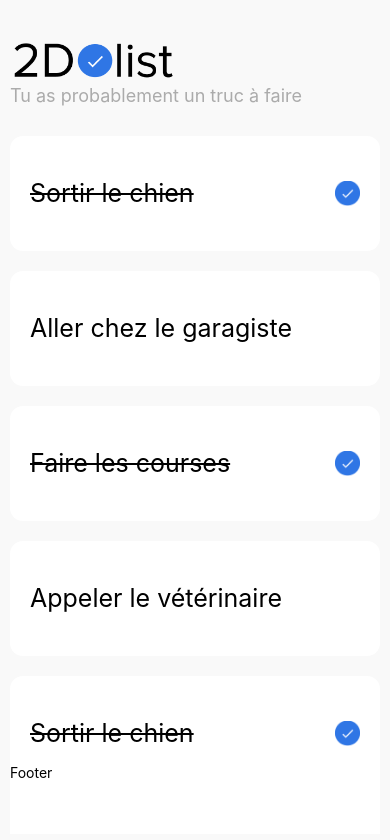
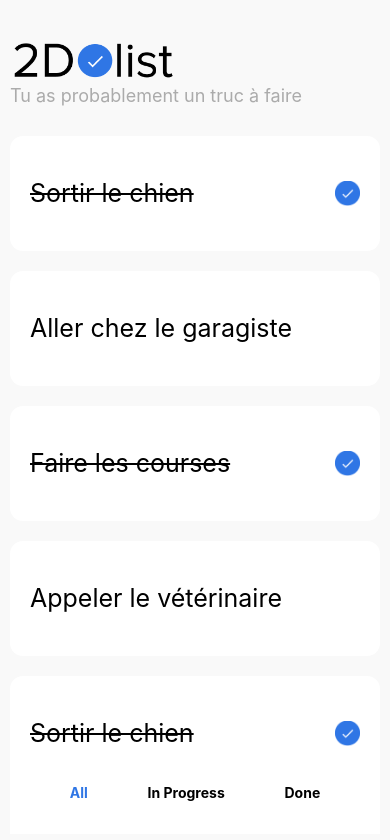
Before and after one commit to Aeltiel/react-native-toDoList, a React Native app: screen / in a window 390 px wide. Shown: the top 840 px of the page. Built offline with nearby package versions, Linux system fonts and the light colour scheme.

Commit message:
create menu

```diff
--- a/App.jsx
+++ b/App.jsx
@@ -3,11 +3,13 @@ import { SafeAreaProvider, SafeAreaView } from "react-native-safe-area-context";
 import appStyle from "./Styles/app.style";
 import Header from "./Components/Header";
 import Card from "./Components/Card";
+import BottomMenu from "./Components/BottomMenu";
 import toDoArray from "./Data/Todo.json";
 import { useState } from "react";
 
 export default function App() {
   const [todoList, setTodoList] = useState(toDoArray);
+  const [selectedTabName, setSelectedTabName] = useState("all");
 
   //fonction pour update le isCompleted des data
   function upDateToDo(todo) {
@@ -45,7 +47,10 @@ export default function App() {
             <ScrollView>{mapToDo()}</ScrollView>
           </View>
           <View style={appStyle.footer}>
-            <Text>Footer</Text>
+            <BottomMenu
+              selectedTabName={selectedTabName}
+              onPress={setSelectedTabName}
+            />
           </View>
         </SafeAreaView>
       </SafeAreaProvider>
--- /dev/null
+++ b/Components/BottomMenu.jsx
@@ -0,0 +1,30 @@
+import { Text, TouchableOpacity, View } from "react-native";
+import menuStyle from "../Styles/menu.style";
+
+function BottomMenu({ selectedTabName, onPress }) {
+  function textStyle(tabName) {
+    return {
+      fontWeight: "bold",
+      color: tabName === selectedTabName ? "#2F76E5" : "black",
+    };
+  }
+  return (
+    <View style={menuStyle.container}>
+      <TouchableOpacity style={menuStyle.btn} onPress={() => onPress("all")}>
+        <Text style={textStyle("all")}>All</Text>
+      </TouchableOpacity>
+
+      <TouchableOpacity
+        style={menuStyle.btn}
+        onPress={() => onPress("inProgress")}
+      >
+        <Text style={textStyle("inProgress")}>In Progress</Text>
+      </TouchableOpacity>
+
+      <TouchableOpacity style={menuStyle.btn} onPress={() => onPress("done")}>
+        <Text style={textStyle("done")}>Done</Text>
+      </TouchableOpacity>
+    </View>
+  );
+}
+export default BottomMenu;
--- a/Styles/card.style.js
+++ b/Styles/card.style.js
@@ -3,7 +3,6 @@ import { StyleSheet } from "react-native";
 export const cardStyle = StyleSheet.create({
   card: {
     backgroundColor: "white",
-    display: "flex",
     flexDirection: "row",
     height: 115,
     borderRadius: 13,
--- /dev/null
+++ b/Styles/menu.style.js
@@ -0,0 +1,12 @@
+import { StyleSheet } from "react-native";
+
+const menuStyle = StyleSheet.create({
+  container: {
+    flexDirection: "row",
+    justifyContent: "space-evenly",
+    paddingVertical: 20,
+    elevation: 10,
+    backgroundColor: "white",
+  },
+});
+export default menuStyle;
```
